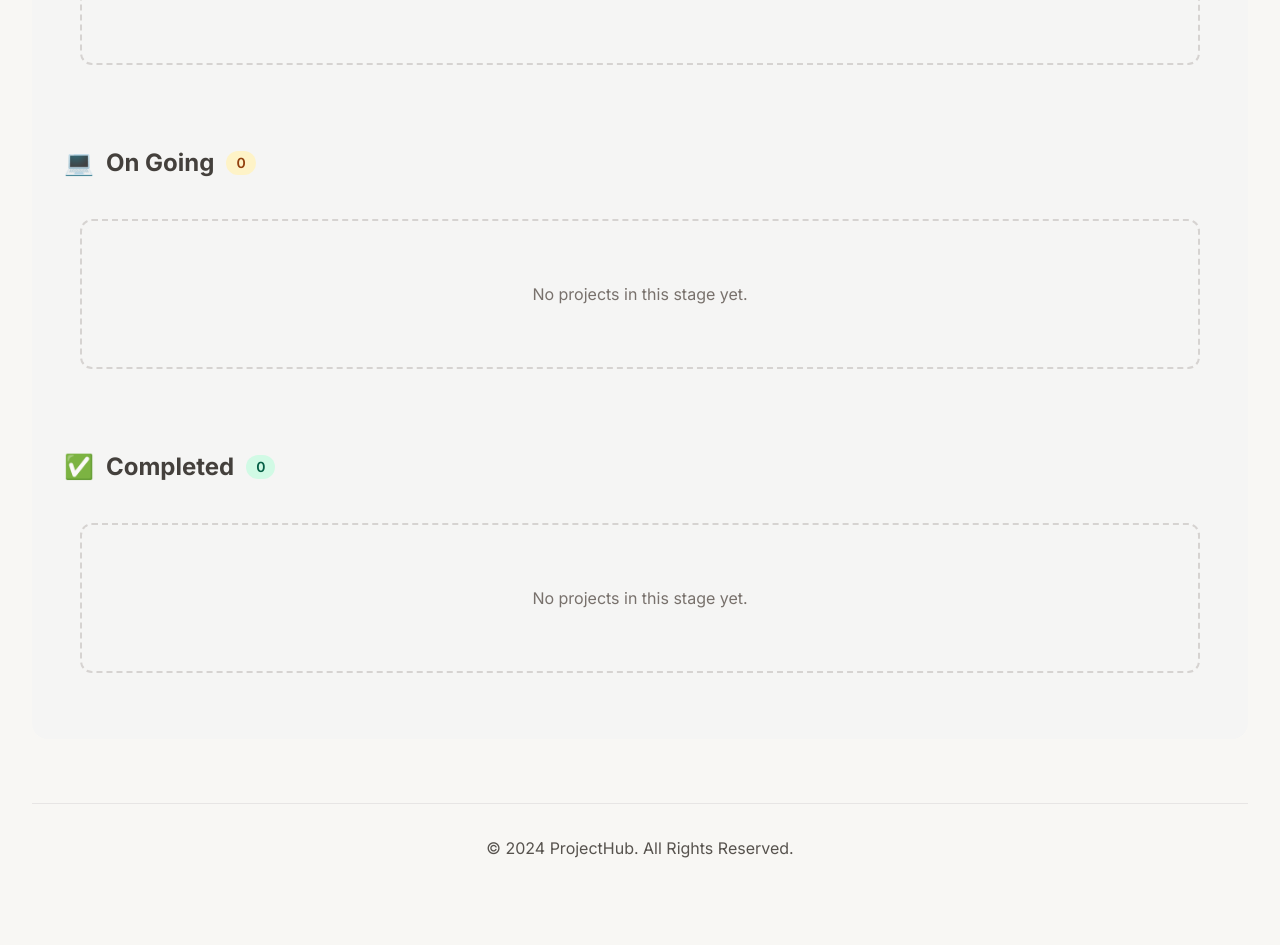
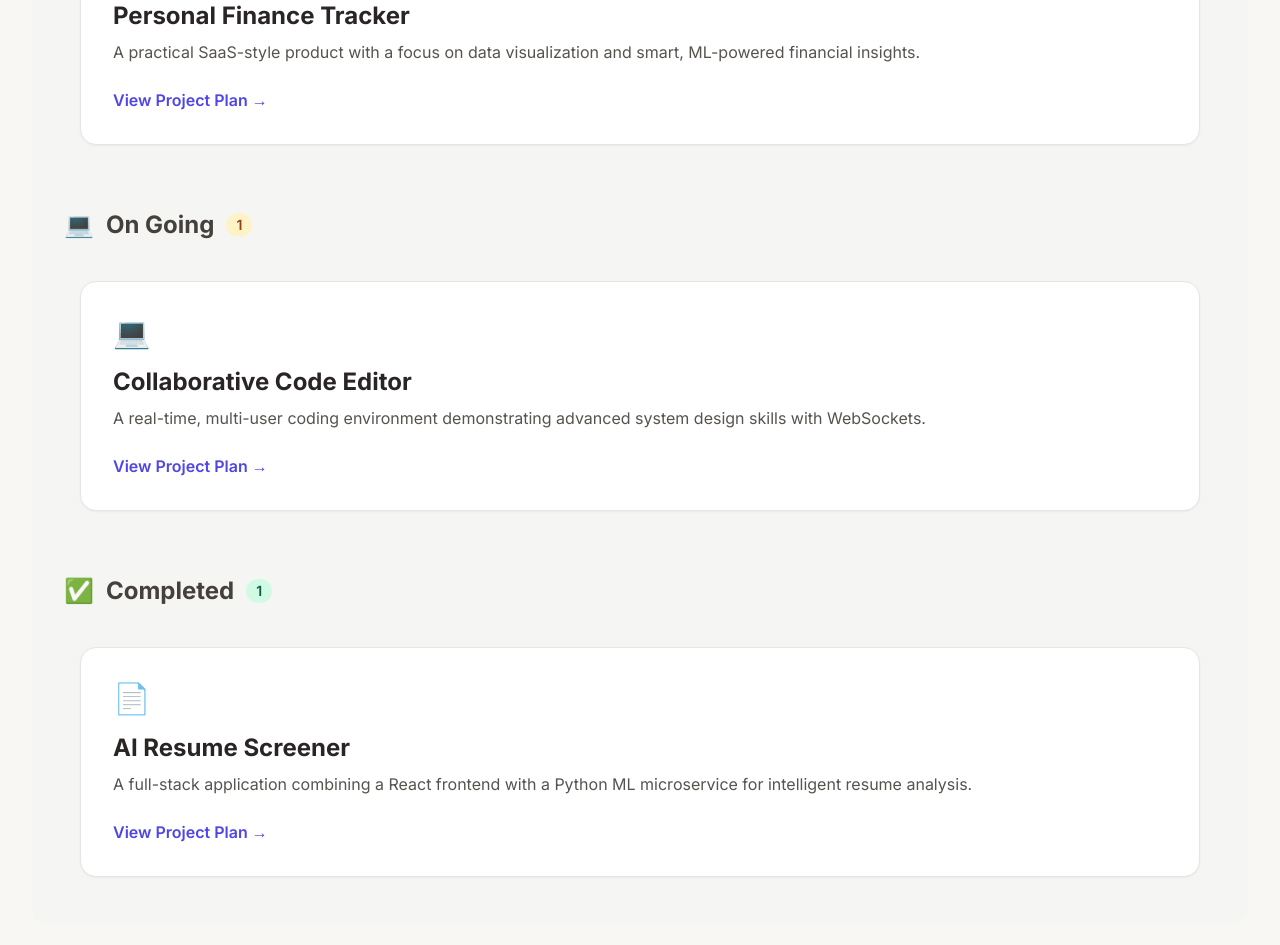
Before and after one commit to Vishwas-Pandey/sample_idea, a plain HTML site: page index.html in a window 1280 px wide. Shown: the part 490-1435 px from the top of the page. Before the commit the page ends 1414 px from the top, so only its background shows below. Drawn offline with nearby package versions, Linux system fonts and the light colour scheme.

Commit message:
changes made in index.html

```diff
--- a/index.html
+++ b/index.html
@@ -144,13 +144,26 @@
             <span
               id="upcoming-count"
               class="bg-indigo-100 text-indigo-800 text-sm font-semibold px-2.5 py-0.5 rounded-full"
-              >0</span
+              >1</span
             >
           </h2>
           <div id="upcoming-column" class="kanban-column space-y-6">
-            <div class="empty-state">
-              <p>No projects in this stage yet.</p>
-            </div>
+            <a
+              href="finance_tracker.html"
+              class="project-card block bg-white p-8 rounded-2xl shadow-sm hover:border-indigo-400"
+            >
+              <div class="text-3xl mb-4">💰</div>
+              <h2 class="text-2xl font-bold text-stone-800 mb-2">
+                Personal Finance Tracker
+              </h2>
+              <p class="text-stone-600 mb-6">
+                A practical SaaS-style product with a focus on data
+                visualization and smart, ML-powered financial insights.
+              </p>
+              <span class="font-semibold text-indigo-600 hover:text-indigo-800"
+                >View Project Plan &rarr;</span
+              >
+            </a>
           </div>
         </section>
 
@@ -163,13 +176,26 @@
             <span
               id="ongoing-count"
               class="bg-amber-100 text-amber-800 text-sm font-semibold px-2.5 py-0.5 rounded-full"
-              >0</span
+              >1</span
             >
           </h2>
           <div id="ongoing-column" class="kanban-column space-y-6">
-            <div class="empty-state">
-              <p>No projects in this stage yet.</p>
-            </div>
+            <a
+              href="code_platform.html"
+              class="project-card block bg-white p-8 rounded-2xl shadow-sm hover:border-indigo-400"
+            >
+              <div class="text-3xl mb-4">💻</div>
+              <h2 class="text-2xl font-bold text-stone-800 mb-2">
+                Collaborative Code Editor
+              </h2>
+              <p class="text-stone-600 mb-6">
+                A real-time, multi-user coding environment demonstrating
+                advanced system design skills with WebSockets.
+              </p>
+              <span class="font-semibold text-indigo-600 hover:text-indigo-800"
+                >View Project Plan &rarr;</span
+              >
+            </a>
           </div>
         </section>
 
@@ -182,13 +208,26 @@
             <span
               id="completed-count"
               class="bg-emerald-100 text-emerald-800 text-sm font-semibold px-2.5 py-0.5 rounded-full"
-              >0</span
+              >1</span
             >
           </h2>
           <div id="completed-column" class="kanban-column space-y-6">
-            <div class="empty-state">
-              <p>No projects in this stage yet.</p>
-            </div>
+            <a
+              href="resume_screener.html"
+              class="project-card block bg-white p-8 rounded-2xl shadow-sm hover:border-indigo-400"
+            >
+              <div class="text-3xl mb-4">📄</div>
+              <h2 class="text-2xl font-bold text-stone-800 mb-2">
+                AI Resume Screener
+              </h2>
+              <p class="text-stone-600 mb-6">
+                A full-stack application combining a React frontend with a
+                Python ML microservice for intelligent resume analysis.
+              </p>
+              <span class="font-semibold text-indigo-600 hover:text-indigo-800"
+                >View Project Plan &rarr;</span
+              >
+            </a>
           </div>
         </section>
       </main>
@@ -486,7 +525,7 @@
         });
 
         phasesContainer.addEventListener("click", (e) => {
-          if (e.target.classList.contains("add-task-btn")) {
+          if (e.target.classList.contains("add-task-.btn")) {
             const tasksContainer = e.target.previousElementSibling;
             const taskEl = document.createElement("div");
             taskEl.className = "flex items-center gap-2";
@@ -622,12 +661,8 @@
           updateCountsAndPlaceholders();
         });
 
-        // Initial setup for placeholders on page load
+        // Initial setup for placeholders and default projects on page load
         const initialSetup = () => {
-          // Clear out the dummy project cards from HTML
-          document.getElementById("upcoming-column").innerHTML = "";
-          document.getElementById("ongoing-column").innerHTML = "";
-          document.getElementById("completed-column").innerHTML = "";
           updateCountsAndPlaceholders();
         };
 
```
